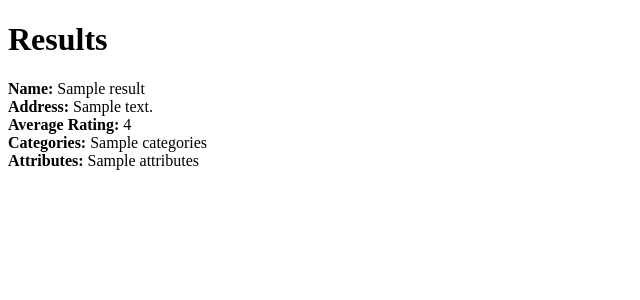
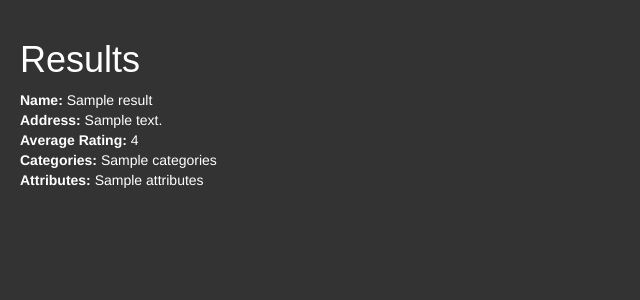
Before and after one commit to AnndrezRivera/interfaz_api, a FastAPI app: template templates/results.html in a window 1280 px wide. Shown: the top 300 px of the page, without its empty margins (0-640 px from the left). Run offline with FastAPI, Linux system fonts and the light colour scheme; the template is opened without the code that fills it: most values are stand-ins (such as "Sample title", 1, 10 or a date in 2020); parts of the project's set-up code (start-up, migrations or seed data) failed here and were passed over; some libraries are stand-ins or nearby versions.

Commit message:
Update results.html

```diff
--- a/templates/results.html
+++ b/templates/results.html
@@ -2,7 +2,39 @@
 <html>
   <head>
     <title>My App</title>
+    <!-- CSS de Bootstrap -->
+    <link rel="stylesheet" href="https://maxcdn.bootstrapcdn.com/bootstrap/3.3.7/css/bootstrap.min.css">
+    <!-- Estilo personalizado -->
     <style>
+      body {
+        /* Color de fondo */
+        background-color: #333;
+        /* Color del texto */
+        color: #fff;
+        /* Espacio alrededor del contenido */
+        padding: 20px;
+      }
+
+      .container {
+        /* Fondo oscuro */
+        background-color: rgba(0, 0, 0, 0.8);
+        /* Borde redondeado */
+        border-radius: 10px;
+        /* Espacio interno */
+        padding: 20px;
+      }
+
+      h1, h2 {
+        /* Estilo de fuente y margen inferior */
+        font-family: "Arial", sans-serif;
+        margin-bottom: 10px;
+      }
+
+      p {
+        /* Margen inferior */
+        margin-bottom: 20px;
+      }
+
       /* Estilos CSS para mejorar la apariencia */
       ul {
         list-style-type: none;
```
